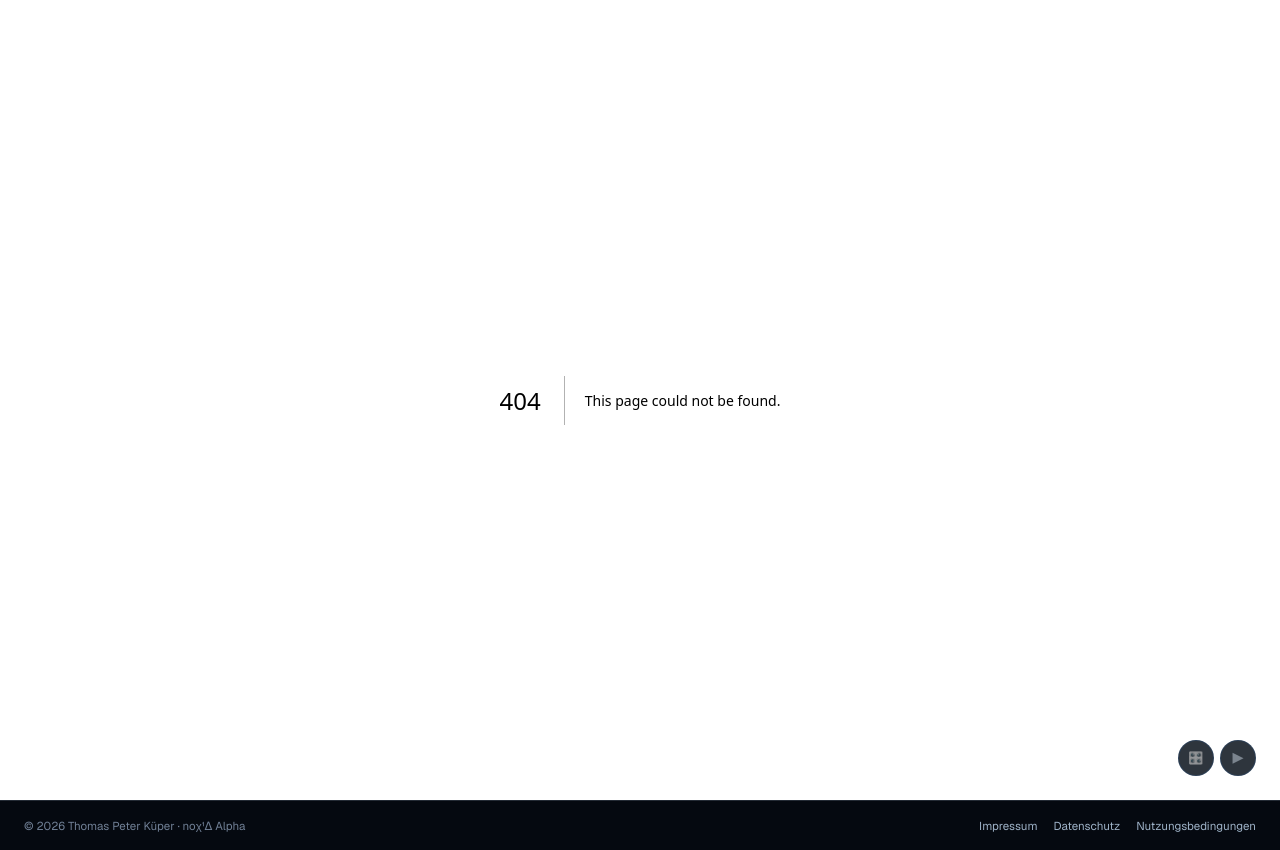
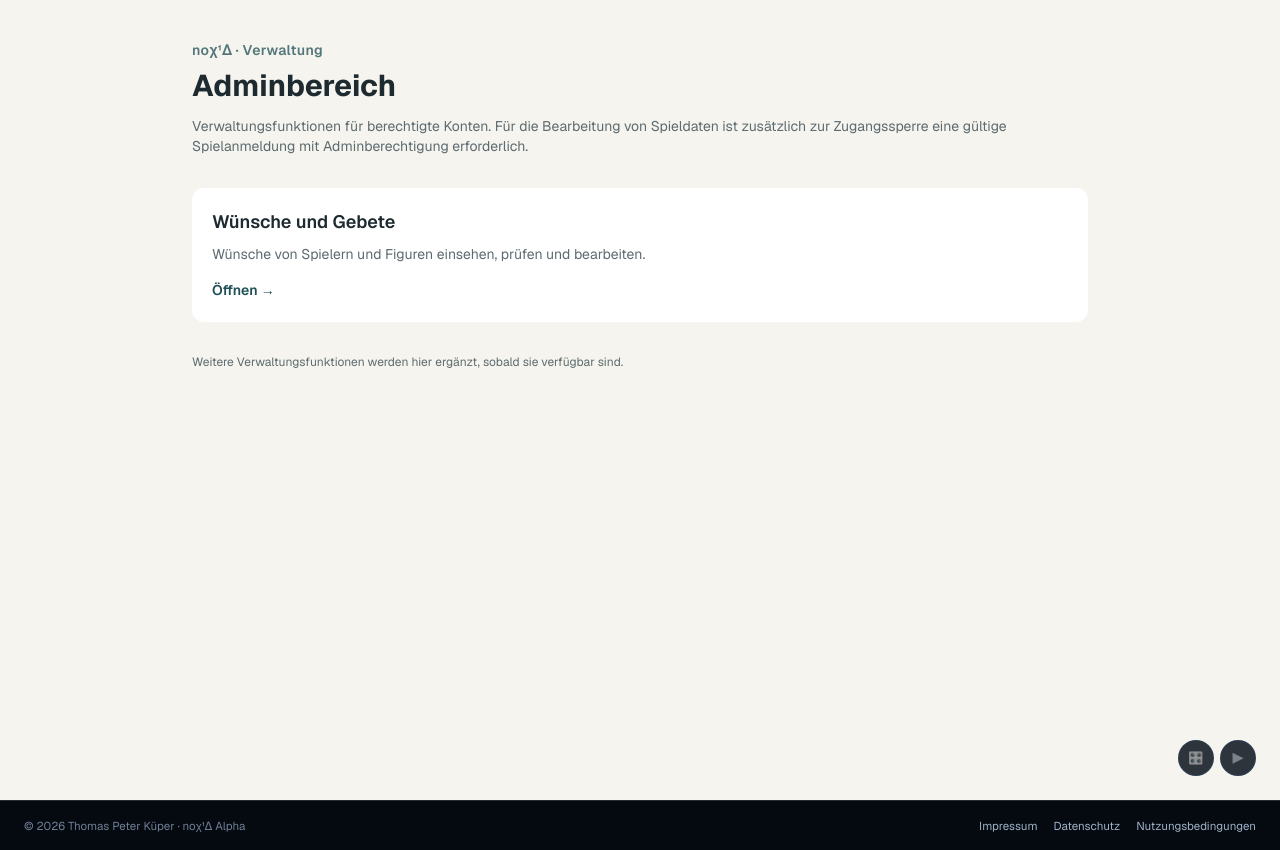
Before and after one commit to thomaspeterkueper/noxiagame, a Next.js app: page /admin in a window 1280 px wide. Before the commit this address had no page. Built offline with nearby package versions, Linux system fonts and the light colour scheme.

Commit message:
fix(admin): restore /admin landing page

```diff
--- /dev/null
+++ b/app/admin/page.tsx
@@ -0,0 +1,45 @@
+import Link from 'next/link'
+
+const sections = [
+  {
+    href: '/admin/wuensche',
+    title: 'Wünsche und Gebete',
+    description: 'Wünsche von Spielern und Figuren einsehen, prüfen und bearbeiten.',
+  },
+]
+
+export default function AdminPage() {
+  return (
+    <main className="min-h-screen bg-[#f6f4ee] px-4 py-10 text-[#1d2a30]">
+      <div className="mx-auto max-w-4xl">
+        <header className="mb-8">
+          <p className="text-sm font-semibold tracking-wide text-[#53777a]">noχ¹ᐃ · Verwaltung</p>
+          <h1 className="mt-2 text-3xl font-bold">Adminbereich</h1>
+          <p className="mt-3 text-sm text-[#5d6b70]">
+            Verwaltungsfunktionen für berechtigte Konten. Für die Bearbeitung von
+            Spieldaten ist zusätzlich zur Zugangssperre eine gültige
+            Spielanmeldung mit Adminberechtigung erforderlich.
+          </p>
+        </header>
+        <nav aria-label="Adminfunktionen" className="grid gap-4 sm:grid-cols-2">
+          {sections.map((section) => (
+            <Link
+              key={section.href}
+              href={section.href}
+              className="rounded-xl border border-[#dcd7ca] bg-white p-5 shadow-sm transition hover:border-[#53777a] hover:shadow-md focus-visible:outline-2 focus-visible:outline-offset-2 focus-visible:outline-[#1f4f54]"
+            >
+              <h2 className="text-lg font-semibold">{section.title}</h2>
+              <p className="mt-2 text-sm text-[#5d6b70]">{section.description}</p>
+              <span className="mt-4 inline-block text-sm font-semibold text-[#1f4f54]">
+                Öffnen →
+              </span>
+            </Link>
+          ))}
+        </nav>
+        <p className="mt-8 text-xs text-[#5d6b70]">
+          Weitere Verwaltungsfunktionen werden hier ergänzt, sobald sie verfügbar sind.
+        </p>
+      </div>
+    </main>
+  )
+}
```
